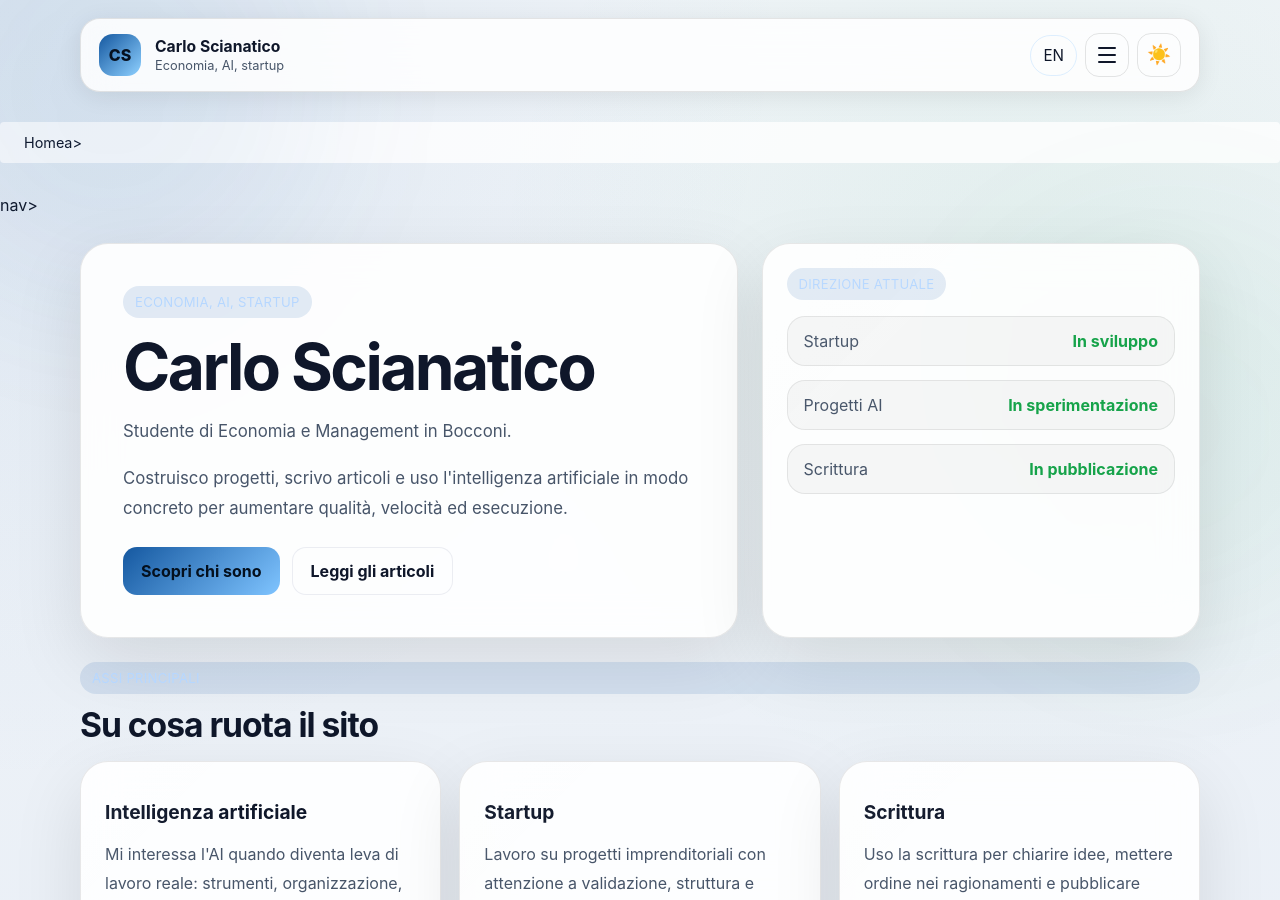
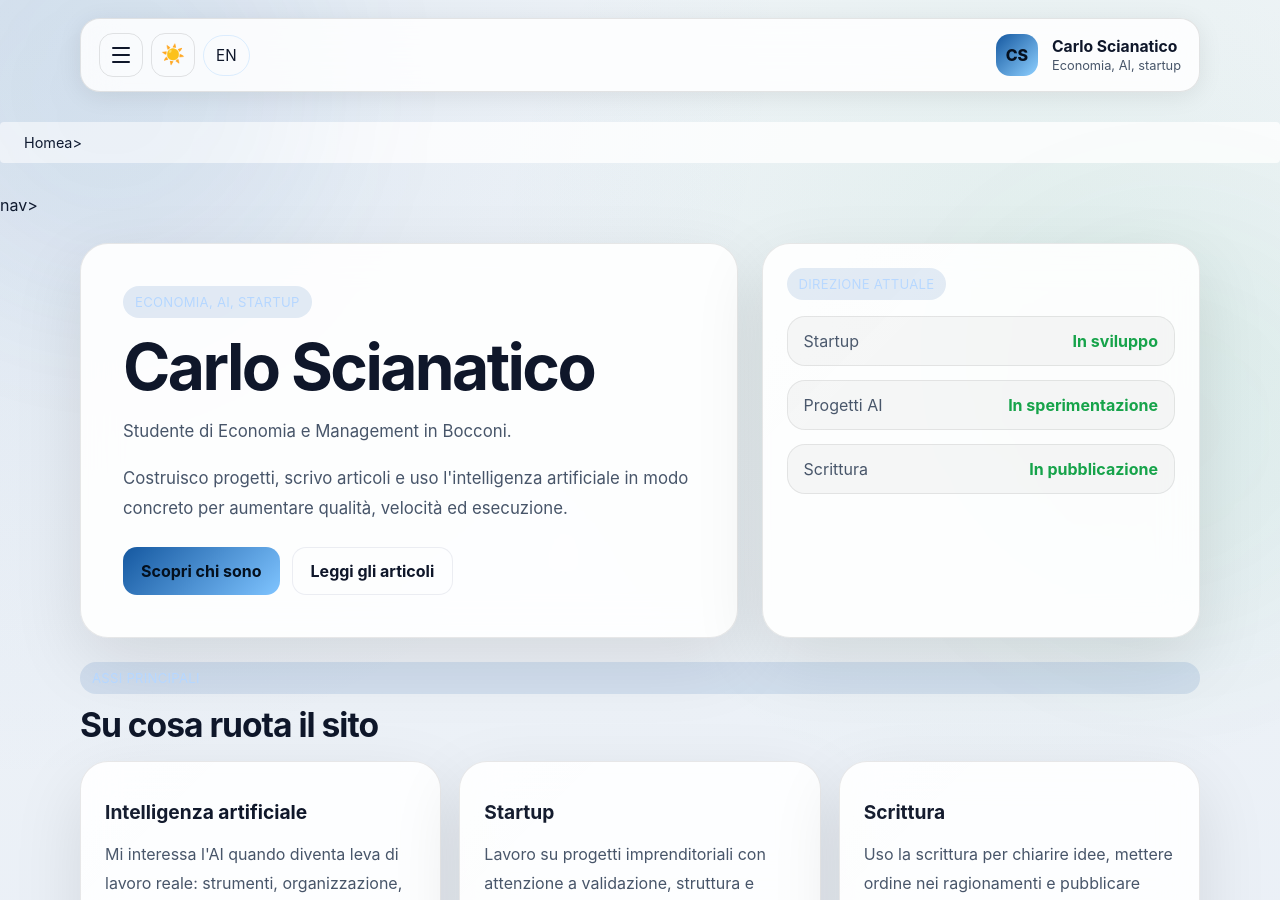
Before and after one commit to carloscianatico/carloscianatico.github.io, a Jekyll site: the page built from index.md, in a window 1280 px wide and 900 px high. Built offline with Jekyll 4.4.1, drawn with Linux system fonts in a browser that asks for light colours.

Commit message:
Fix: controls left (hamburger+moon+lang), logo right

```diff
--- a/_includes/header.html
+++ b/_includes/header.html
@@ -1,6 +1,16 @@
 {% assign nav = site.data.navigation[page.lang | default: 'it'] %}
 <header class="site-header-shell" data-header>
   <div class="site-shell site-header-inner">
+
+    <div class="header-controls">
+      <button class="hamburger-menu" id="hamburger-btn" type="button" aria-label="Apri menu" aria-expanded="false">
+        <span></span>
+        <span></span>
+        <span></span>
+      </button>
+      <button class="theme-toggle" id="theme-toggle" type="button" aria-label="Cambia tema">🌙</button>
+      {% include lang_switch.html %}
+    </div>
 
     <a class="brand" href="{% if page.lang == 'en' %}{{ '/en/' | relative_url }}{% else %}{{ '/' | relative_url }}{% endif %}">
       <span class="brand-mark">CS</span>
@@ -9,16 +19,6 @@
         <small>{% if page.lang == 'en' %}Economics, AI, startup{% else %}Economia, AI, startup{% endif %}</small>
       </span>
     </a>
-
-    <div class="header-controls">
-      {% include lang_switch.html %}
-      <button class="hamburger-menu" id="hamburger-btn" type="button" aria-label="Apri menu" aria-expanded="false">
-        <span></span>
-        <span></span>
-        <span></span>
-      </button>
-      <button class="theme-toggle" id="theme-toggle" type="button" aria-label="Cambia tema">🌙</button>
-    </div>
 
   </div>
 </header>
```
